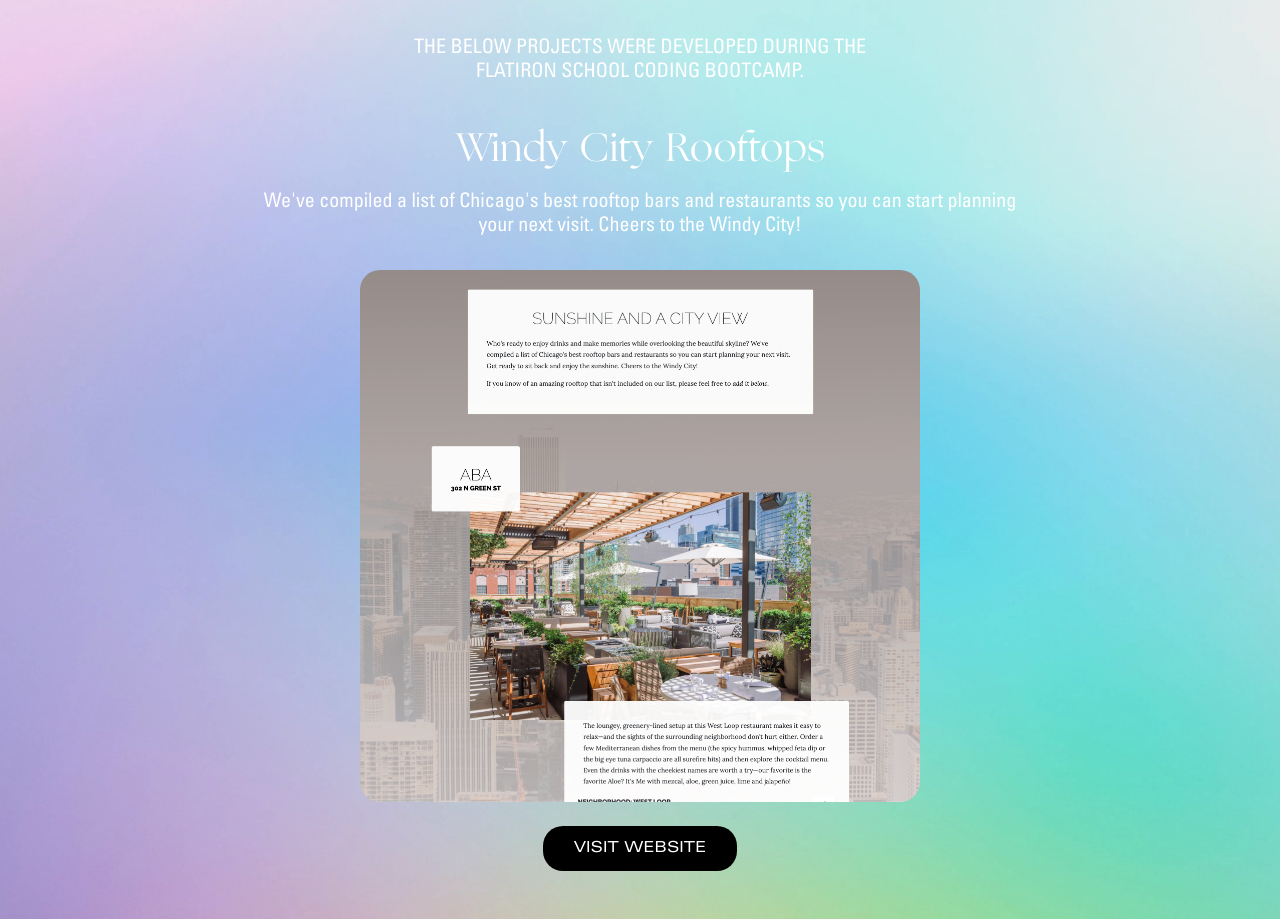
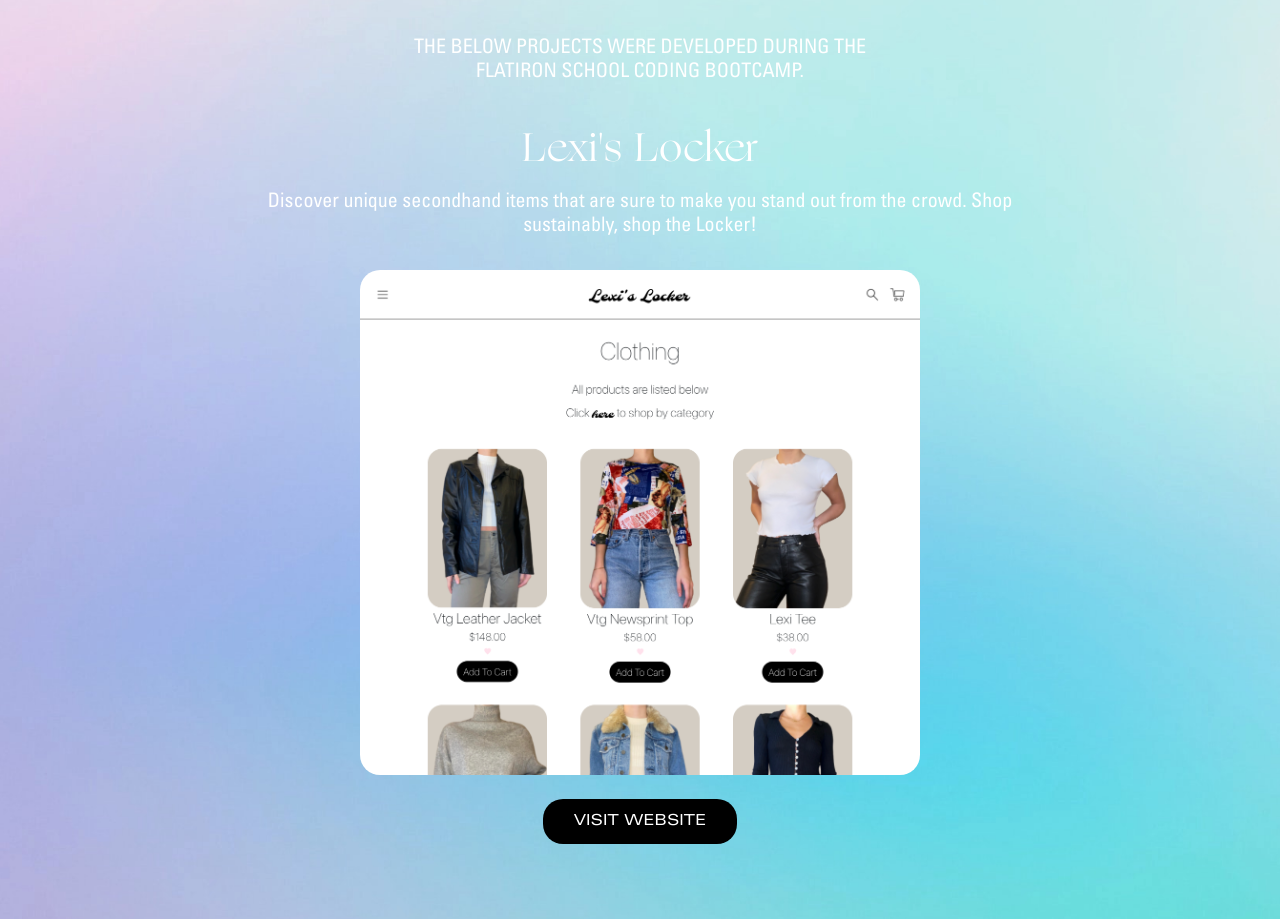
Before and after one commit to lexisandoval/portfolio, a React (Create React App) app: page /projects in a window 1280 px wide. Shown: the part 182-1101 px from the top of the page. Built offline with nearby package versions, Linux system fonts and the light colour scheme.

Commit message:
Added new project

```diff
--- a/src/components/Projects.js
+++ b/src/components/Projects.js
@@ -7,6 +7,7 @@
 import bg from "../images/bg.jpg"
 import wcr from "../images/wcr.png"
 import rmc from "../images/rmc.png"
+import lexislocker from "../images/lexislocker.png"
 
 function Projects() {
   useEffect(() => {
@@ -30,12 +31,27 @@
       <div className="smmobilespacer" />
 
       <Container className="spaceabove max800">
+        <h6 className="white ogg medium smallspacebelow">Lexi's Locker</h6>
+        <h6 className="white universcondensed small">Discover unique secondhand items that are sure to make you stand out from the crowd. Shop sustainably, shop the Locker!</h6><br />
+        <div className="img__wrap mx-auto">
+          <img src={lexislocker} className="projects" alt='Lexis Locker' />
+          <div className="img__description_layer">
+            <h6 className="horizontalspacer universcondensed small white">Built using React, Spring Boot, Bootstrap, MySQL, Git, and AWS</h6>
+          </div>
+        </div><br />
+        <a href="https://lexislocker.netlify.app" target="_blank" rel="noreferrer" className="nounderline">
+          <Button id="websiteBtn" className="spaceabove spacebelow">VISIT WEBSITE</Button>
+        </a>
+      </Container>
+      <div className="spacer mobilespacer" />
+
+      <Container className="spaceabove max800">
         <h6 className="white ogg medium smallspacebelow">Windy City Rooftops</h6>
         <h6 className="white universcondensed small">We've compiled a list of Chicago's best rooftop bars and restaurants so you can start planning your next visit. Cheers to the Windy City!</h6><br />
         <div className="img__wrap mx-auto">
           <img src={wcr} className="projects" alt='Windy City Rooftops' />
           <div className="img__description_layer">
-            <h6 className="horizontalspacer universcondensed small white">Built the frontend with Javascript and backend with Ruby on Rails</h6>
+            <h6 className="horizontalspacer universcondensed small white">Built using JavaScript, HTML, CSS, Ruby on Rails, and Git</h6>
           </div>
         </div><br />
         <a href="https://windycityrooftops.netlify.app/" target="_blank" rel="noreferrer" className="nounderline">
@@ -50,7 +66,7 @@
         <div className="img__wrap mx-auto">
           <img src={rmc} className="projects" alt='RateMyCourses' />
           <div className="img__description_layer">
-            <h6 className="horizontalspacer universcondensed small white">Built the frontend and the backend with Ruby on Rails</h6>
+            <h6 className="horizontalspacer universcondensed small white">Built using Ruby on Rails, SQLite, Git, and MVC architecture</h6>
           </div>
         </div><br />
         <a href="https://ratemy-courses.herokuapp.com/" target="_blank" rel="noreferrer" className="nounderline">
```
Also changed, not shown: src/images/lexislocker.png (added).
